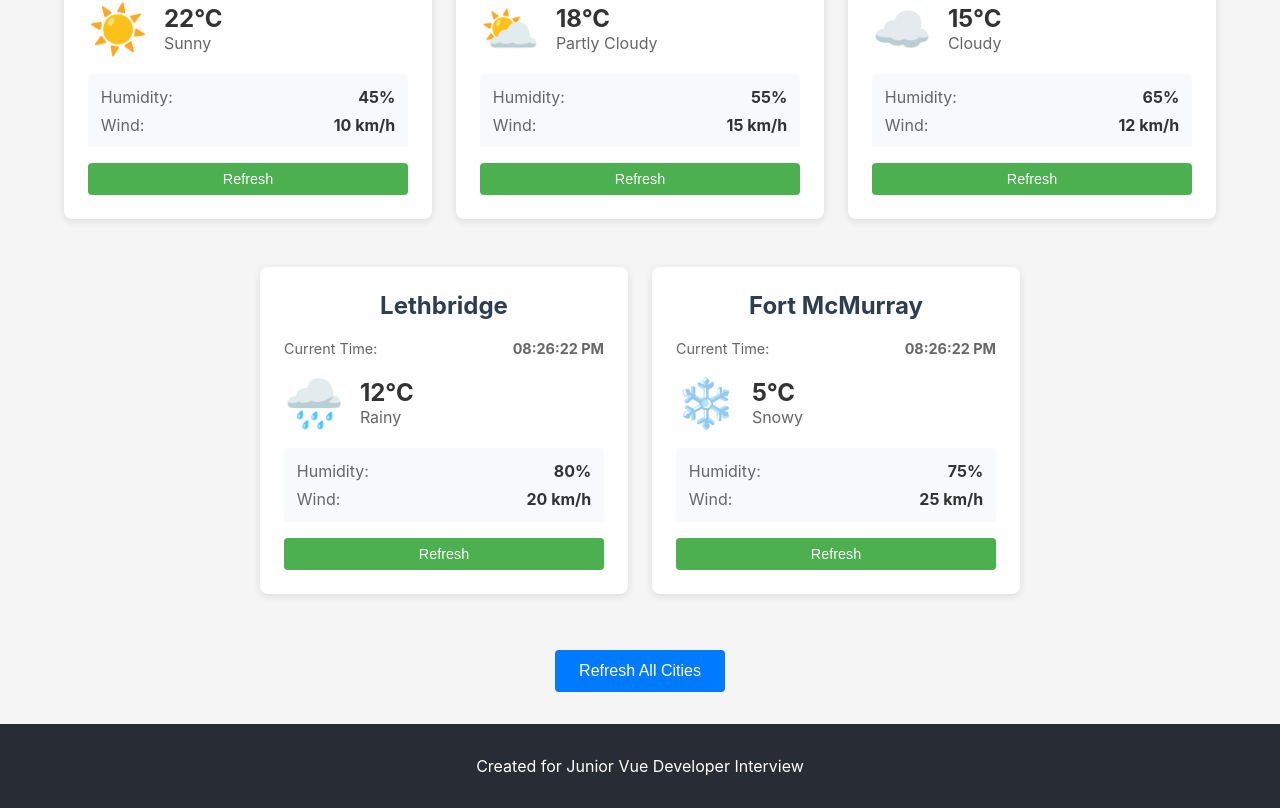
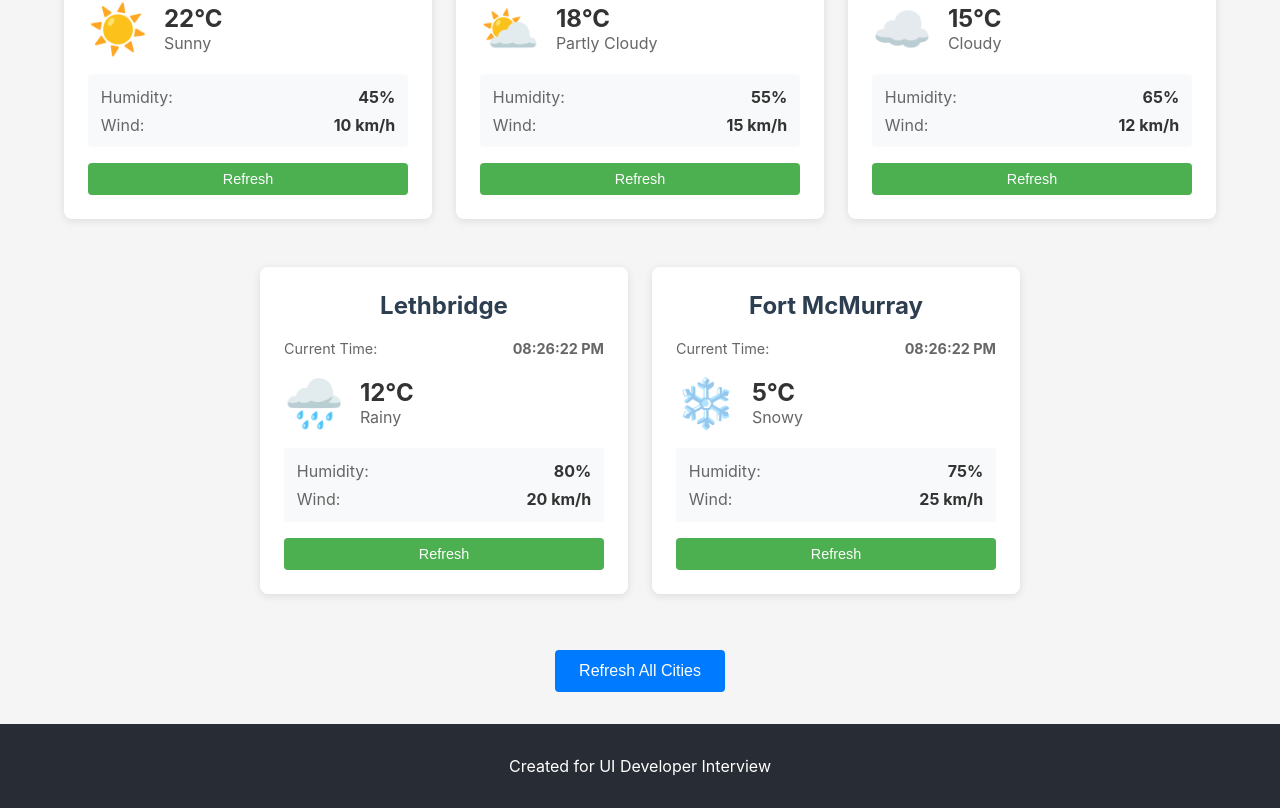
Before and after one commit to MjdBh/alberta-weather-vue, a Vue app: page / in a window 1280 px wide. Shown: the part 253-1061 px from the top of the page. Built offline with nearby package versions, Linux system fonts and the light colour scheme.

Commit message:
change footer

```diff
--- a/src/App.vue
+++ b/src/App.vue
@@ -7,7 +7,7 @@
       <CityList />
     </main>
     <footer>
-      <p>Created for Junior Vue Developer Interview</p>
+      <p>Created for UI Developer Interview</p>
     </footer>
   </div>
 </template>
```
